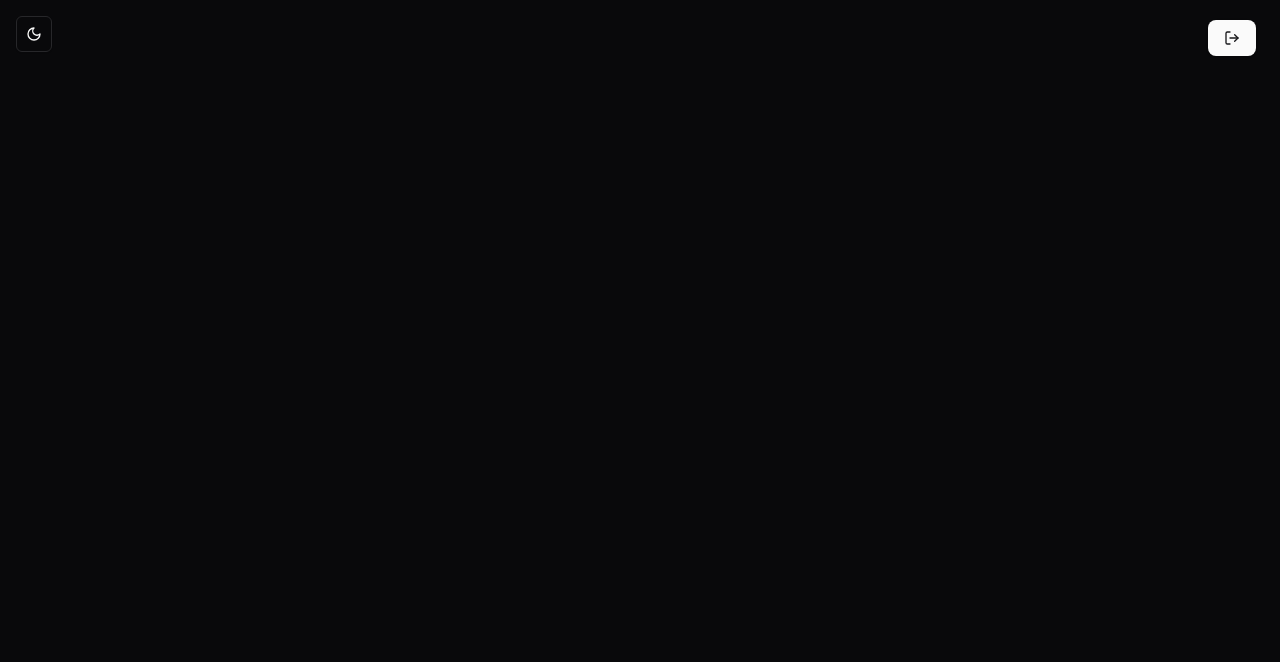
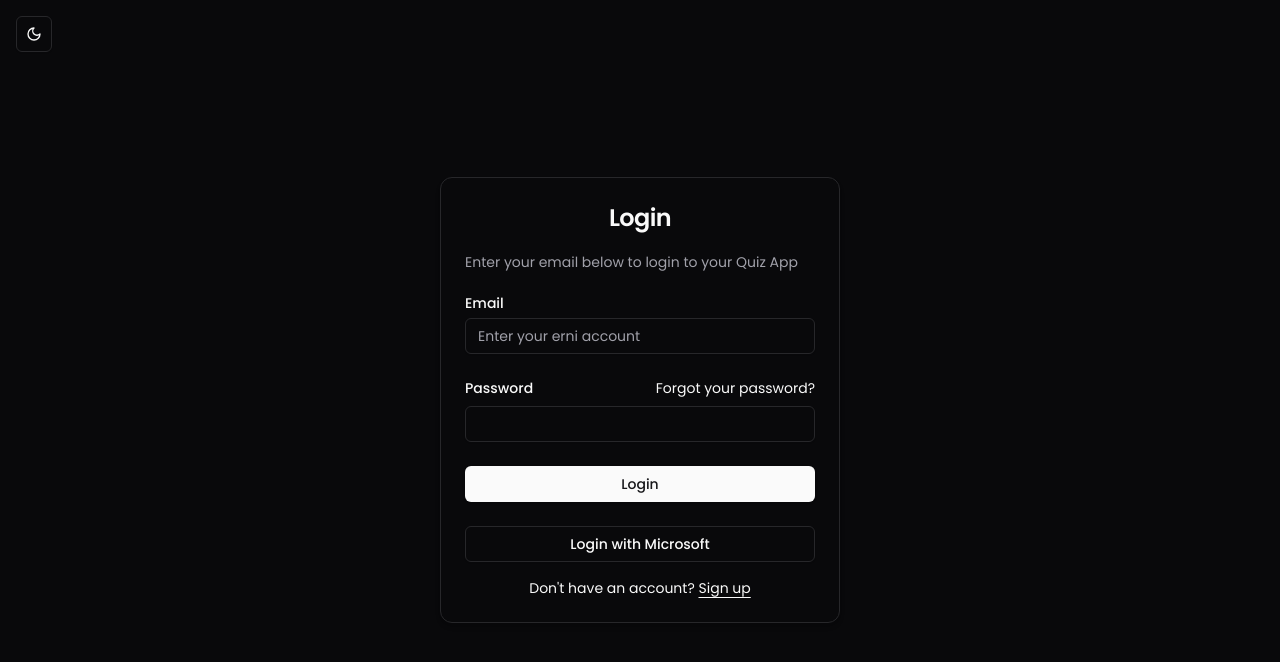
Before and after one commit to Danilopelaso-ERNI/Quiz-app, a React (Vite) app: page / in a window 1280 px wide. Before the commit this address led to /home. Shown: the top 662 px of the page. Built offline with nearby package versions, Linux system fonts and the light colour scheme; sample sign-in values are in the browser's storage.

Commit message:
removed homepage

```diff
--- a/src/App.jsx
+++ b/src/App.jsx
@@ -3,7 +3,6 @@ import { ThemeProvider } from "@/components/theme-provider";
 import { ModeToggle } from "./components/mode-toggle";
 import { BrowserRouter as Router, Routes, Route } from "react-router-dom";
 import Login from "./pages/Login";
-import Home from "./pages/Home";
 import Examinee from "./pages/Examinee";
 import Examiner from "./pages/Examiner";
 import { AuthProvider } from "./AuthContext";
@@ -17,14 +16,6 @@ const App = () => {
           <ModeToggle />
           <Routes>
             <Route path="/" element={<Login />} />
-            <Route
-              path="/home"
-              element={
-                <ProtectedRoute>
-                  <Home />
-                </ProtectedRoute>
-              }
-            />
             <Route
               path="/examinee"
               element={
--- a/src/authContext.jsx
+++ b/src/authContext.jsx
@@ -32,6 +32,7 @@ export const AuthProvider = ({ children }) => {
       setUserRole(data.role);
     } catch (error) {
       console.error("Login failed:", error);
+      throw error;
     }
   };
 
@@ -41,10 +42,6 @@ export const AuthProvider = ({ children }) => {
     localStorage.removeItem("token");
     localStorage.removeItem("userRole");
   };
-
-  useEffect(() => {
-    //
-  }, []);
 
   return (
     <AuthContext.Provider value={{ isAuthenticated, userRole, login, logout }}>
--- a/src/components/Navbar.jsx
+++ b/src/components/Navbar.jsx
@@ -19,6 +19,7 @@ const Navbar = () => {
         <div className="container mx-auto flex justify-between items-center">
           <Button onClick={handleLogout} className="font-bold rounded-lg">
             <LogOut className="font-bold" />
+            Log out
           </Button>
         </div>
       </div>
--- a/src/pages/Examiner.jsx
+++ b/src/pages/Examiner.jsx
@@ -155,10 +155,6 @@ const Examiner = () => {
     }
   };
 
-  const handleLogoutClick = () => {
-    navigate("/home");
-  };
-
   return (
     <>
       <Navbar />
@@ -204,10 +200,7 @@ const Examiner = () => {
                     </Button>
                   </div>
                 </div>
-                <div className="flex justify-between">
-                  <Button onClick={handleLogoutClick} variant="outline">
-                    Go back
-                  </Button>
+                <div className="flex justify-center">
                   <Button type="submit">
                     {editIndex !== null ? "Update" : "Submit"}
                   </Button>
--- a/src/pages/Login.jsx
+++ b/src/pages/Login.jsx
@@ -18,22 +18,30 @@ const Login = ({ className, ...props }) => {
   const [email, setEmail] = useState("");
   const [password, setPassword] = useState("");
   const [error, setError] = useState("");
-  const { login, isAuthenticated } = useAuth();
+  const { login, isAuthenticated, userRole } = useAuth();
 
   useEffect(() => {
     if (isAuthenticated) {
-      navigate("/home");
+      if (userRole === "Examinee") {
+        navigate("/Examinee");
+      } else if (userRole === "Examiner") {
+        navigate("/Examiner");
+      }
     }
-  }, [isAuthenticated, navigate]);
+  }, [isAuthenticated, navigate, userRole]);
 
   const handleLogin = async (e) => {
     e.preventDefault();
 
     try {
       await login(email, password);
-      navigate("/home");
+      if (userRole === "Examinee") {
+        navigate("/Examinee");
+      } else if (userRole === "Examiner") {
+        navigate("/Examiner");
+      }
     } catch (error) {
-      setError("Invalid email or password");
+      setError("⛔ Invalid email or password");
     }
   };
 
@@ -60,11 +68,11 @@ const Login = ({ className, ...props }) => {
                 <Input
                   id="email"
                   type="email"
-                  placeholder="m@example.com"
+                  placeholder="Enter your erni account"
                   value={email}
                   onChange={(e) => {
                     setEmail(e.target.value);
-                    setError(""); // Reset error on input change
+                    setError("");
                   }}
                   required
                   aria-label="Email"
@@ -86,13 +94,13 @@ const Login = ({ className, ...props }) => {
                   value={password}
                   onChange={(e) => {
                     setPassword(e.target.value);
-                    setError(""); // Reset error on input change
+                    setError("");
                   }}
                   required
                   aria-label="Password"
                 />
               </div>
-              {error && <p className="text-red-500 text-center">{error}</p>}
+              {error && <p className="text-red-700 text-center text-[14px] font-medium">{error}</p>}
               <Button type="submit" className="w-full">
                 Login
               </Button>
```
